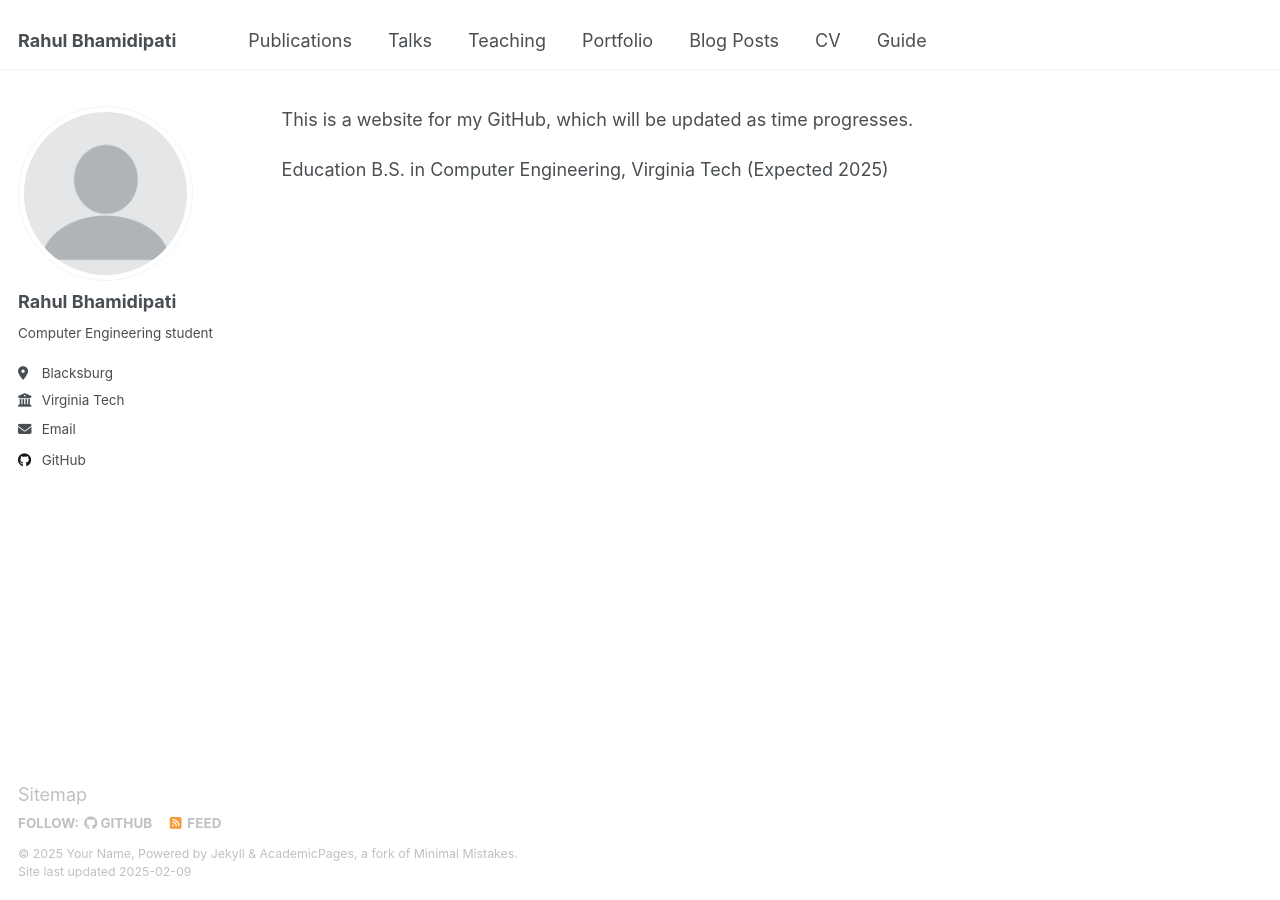
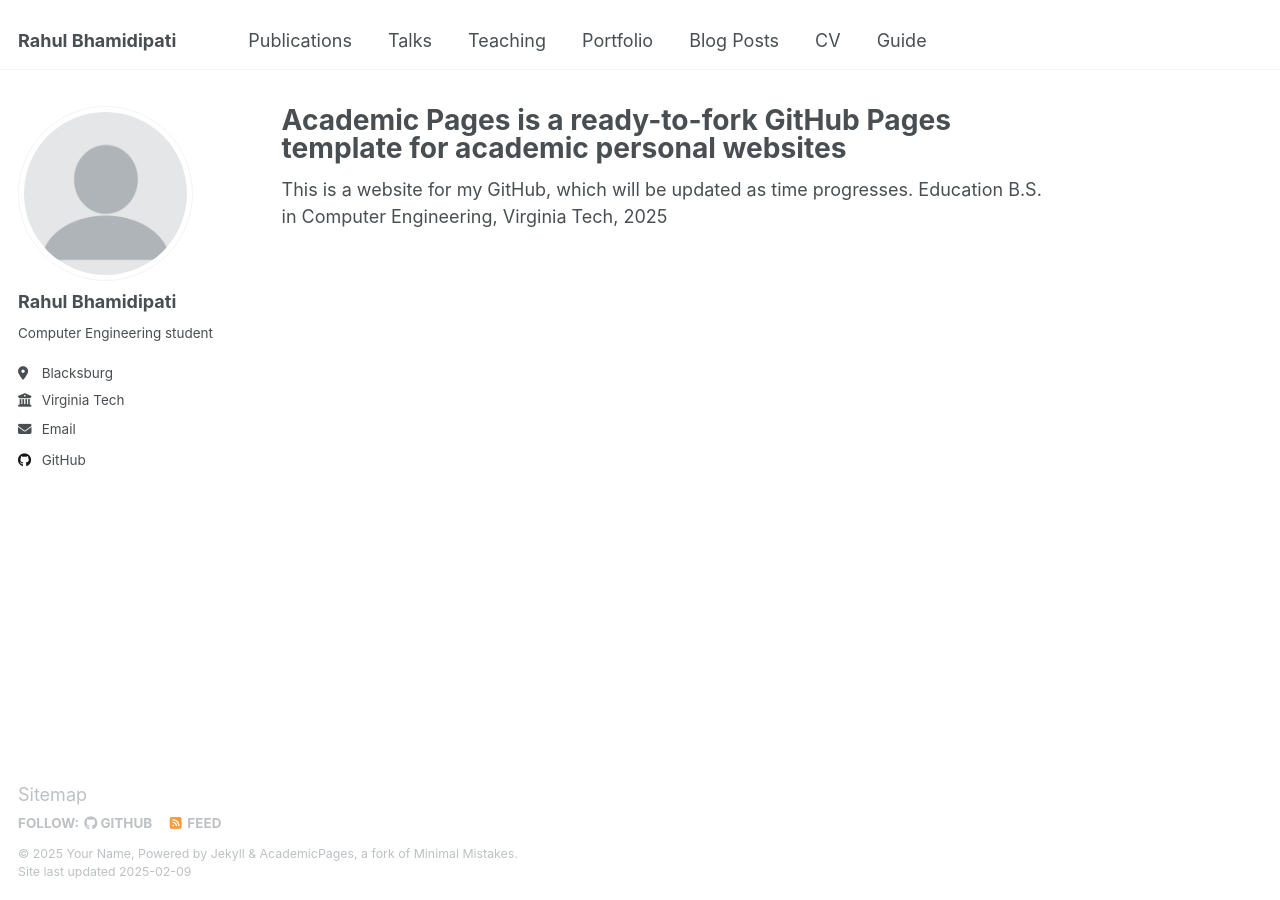
Before and after one commit to rahulnbVtech/rahulnbVtech.github.io, a Jekyll site: the page built from _pages/about.md, in a window 1280 px wide. Built offline with Jekyll 4.4.1, drawn with Linux system fonts in a browser that asks for light colours; our own code applies the rules of GitHub Pages for plain Markdown files.

Commit message:
Update about.md

```diff
--- a/_pages/about.md
+++ b/_pages/about.md
@@ -1,4 +1,12 @@
+---
+permalink: /
+title: "Academic Pages is a ready-to-fork GitHub Pages template for academic personal websites"
+author_profile: true
+redirect_from:
+  - /about/
+  - /about.html
+---
+
 This is a website for my GitHub, which will be updated as time progresses.
-
 Education
-B.S. in Computer Engineering, Virginia Tech (Expected 2025)
+B.S. in Computer Engineering, Virginia Tech, 2025
```
